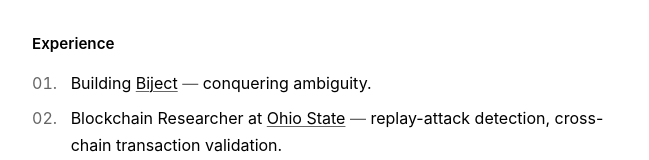
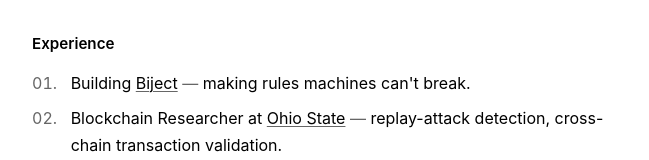
Before and after one commit to arkanemystic/arkanemystic.github.io, a website: page index.html in a window 1280 px wide. Shown: the part 237-397 px from the top of the page, without its empty margins (312-961 px from the left). Drawn offline with Linux system fonts and the light colour scheme.

Commit message:
bio update

```diff
--- a/index.html
+++ b/index.html
@@ -211,7 +211,7 @@
   <section>
     <h2>Experience</h2>
     <ol>
-      <li><p class="item-body">Building <a href="https://bijectai.com">Biject</a> <span class="dash">—</span> conquering ambiguity.</p></li>
+      <li><p class="item-body">Building <a href="https://bijectai.com">Biject</a> <span class="dash">—</span> making rules machines can't break.</p></li>
       <li><p class="item-body">Blockchain Researcher at <a href="https://osu.edu">Ohio State</a> <span class="dash">—</span> replay-attack detection, cross-chain transaction validation.</p></li>
       <li><p class="item-body">Software Engineer at Pennyworks <span class="dash">—</span> built Penny, a crypto accounting assistant, and <a href="https://github.com/arkanemystic/csv2api-router">csv2api-router</a>.</p></li>
       <li><p class="item-body">Software Engineer at Radus Software <span class="dash">—</span> full-stack intranet, 2FA, security hardening.</p></li>
```
